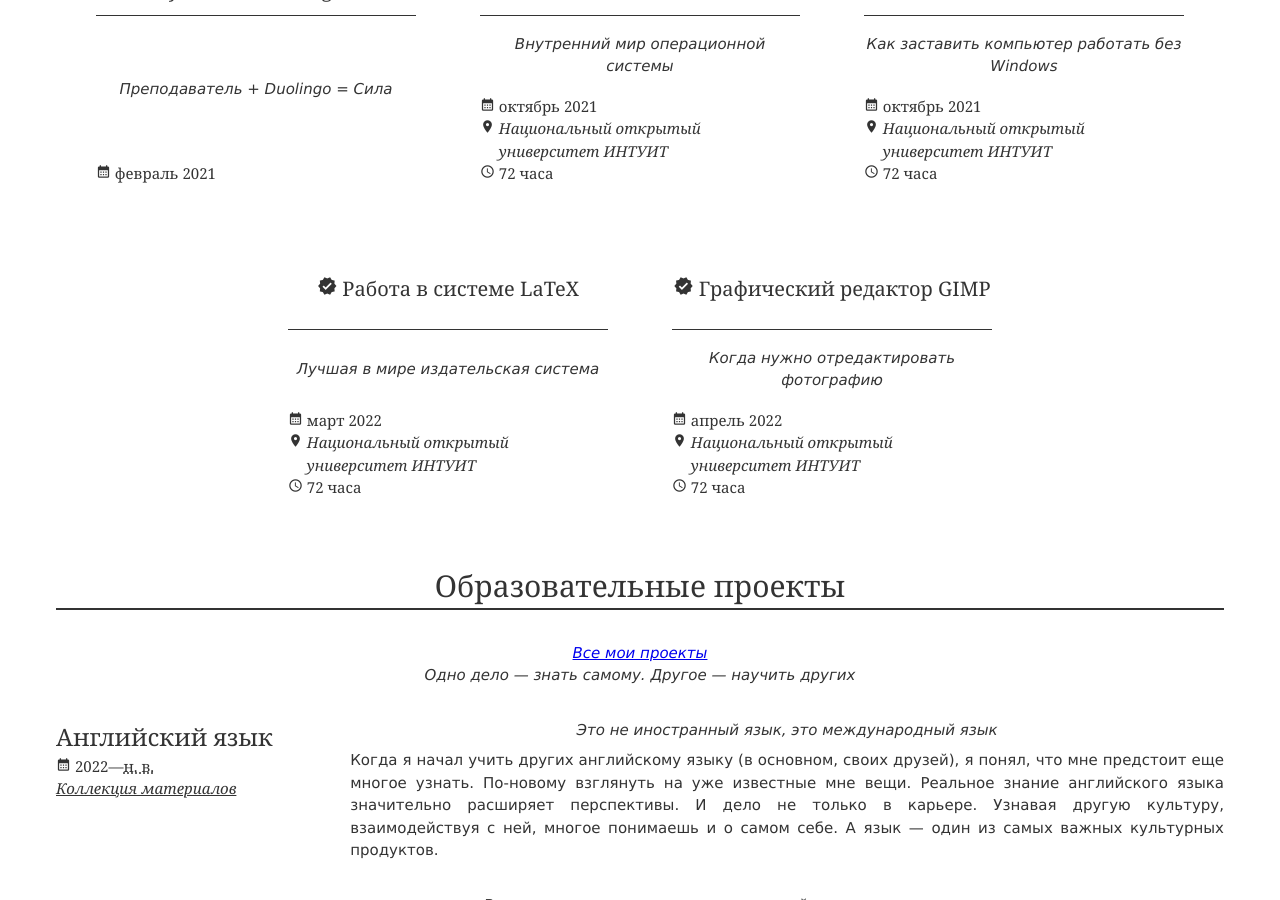
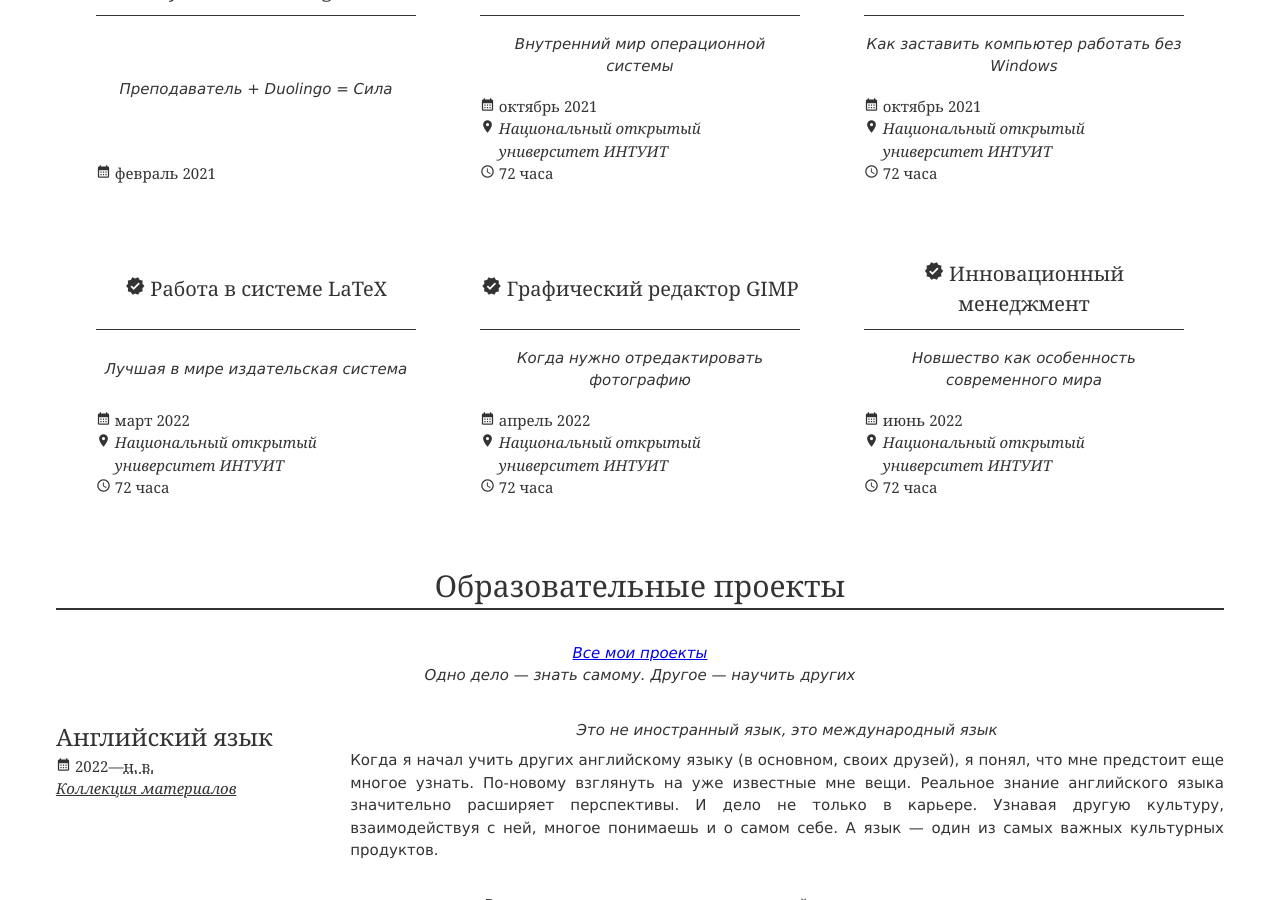
Before and after one commit to konstantin-morenko/jresume, a Jekyll site: the page built from index.md, in a window 1280 px wide and 900 px high, scrolled down 3339 px. Built offline with Jekyll 4.4.1, drawn with Linux system fonts in a browser that asks for light colours.

Commit message:
Innovation management

```diff
--- a/_data/certificates.yml
+++ b/_data/certificates.yml
@@ -50,3 +50,9 @@ list:
   place: Национальный открытый университет ИНТУИТ
   value: 72 часа
   description: Когда нужно отредактировать фотографию
+
+- title: Инновационный менеджмент
+  date: июнь 2022
+  place: Национальный открытый университет ИНТУИТ
+  value: 72 часа
+  description: Новшество как особенность современного мира
```
